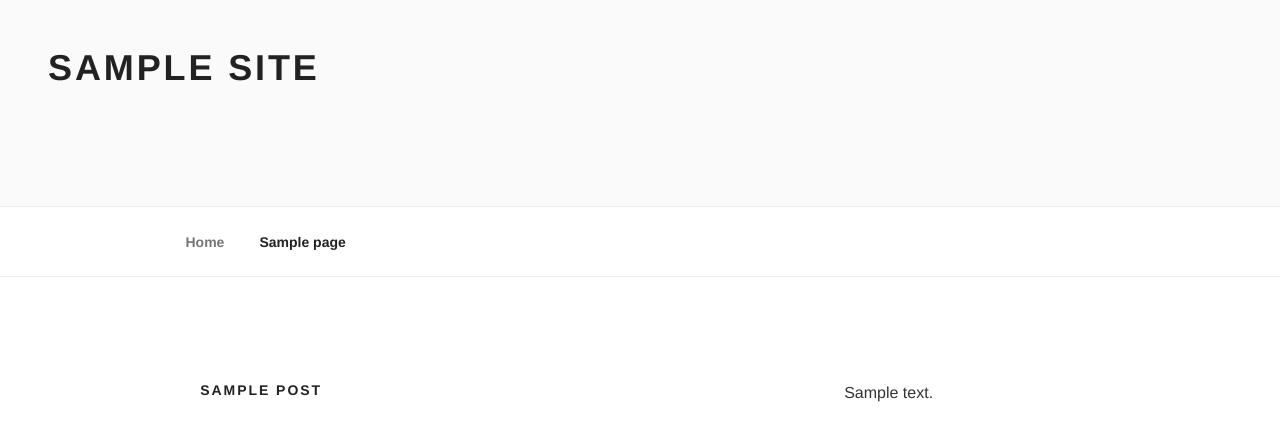
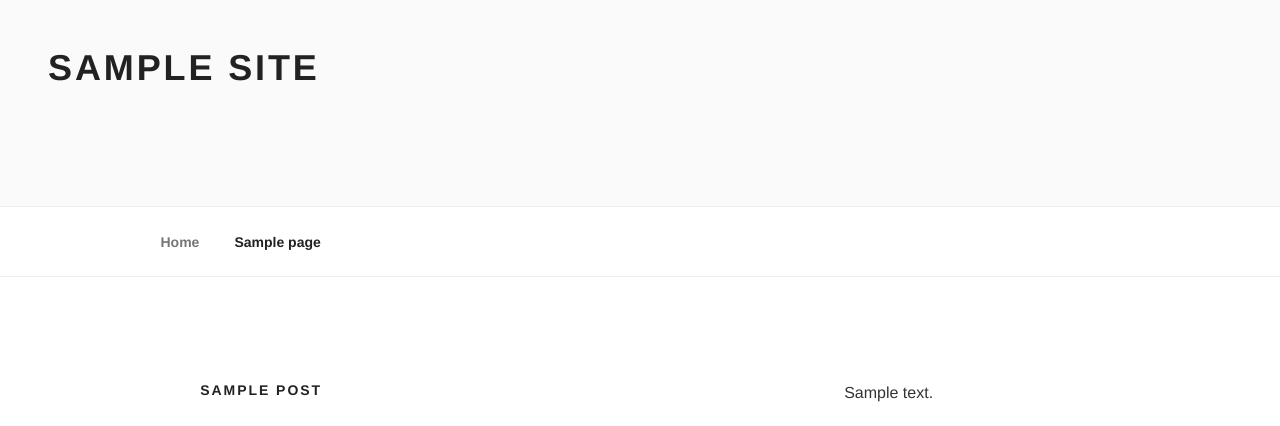
Before and after one commit to oceanerousseeuw/website, a WordPress theme: the page made by wp-content/themes/twentyseventeen/page.php in a window 1280 px wide. Shown: the top 426 px of the page. Run offline with PHP 8.4 and a stand-in for WordPress, Linux system fonts and the light colour scheme; the site name, menu and one post (Sample post) are stand-ins, and other content is empty; some libraries are stand-ins or nearby versions.

Commit message:
modif menu pour ajout page contact

```diff
--- a/wp-content/themes/twentyseventeen/style.css
+++ b/wp-content/themes/twentyseventeen/style.css
@@ -3539,7 +3539,7 @@ p > object:only-child {
 	}
 
 	.navigation-top .wrap {
-		max-width: 1000px;
+		max-width: 1050px;
 		/* The font size is 14px here and we need 50px padding in ems */
 		padding: 0.75em 3.4166666666667em;
 	}
```
